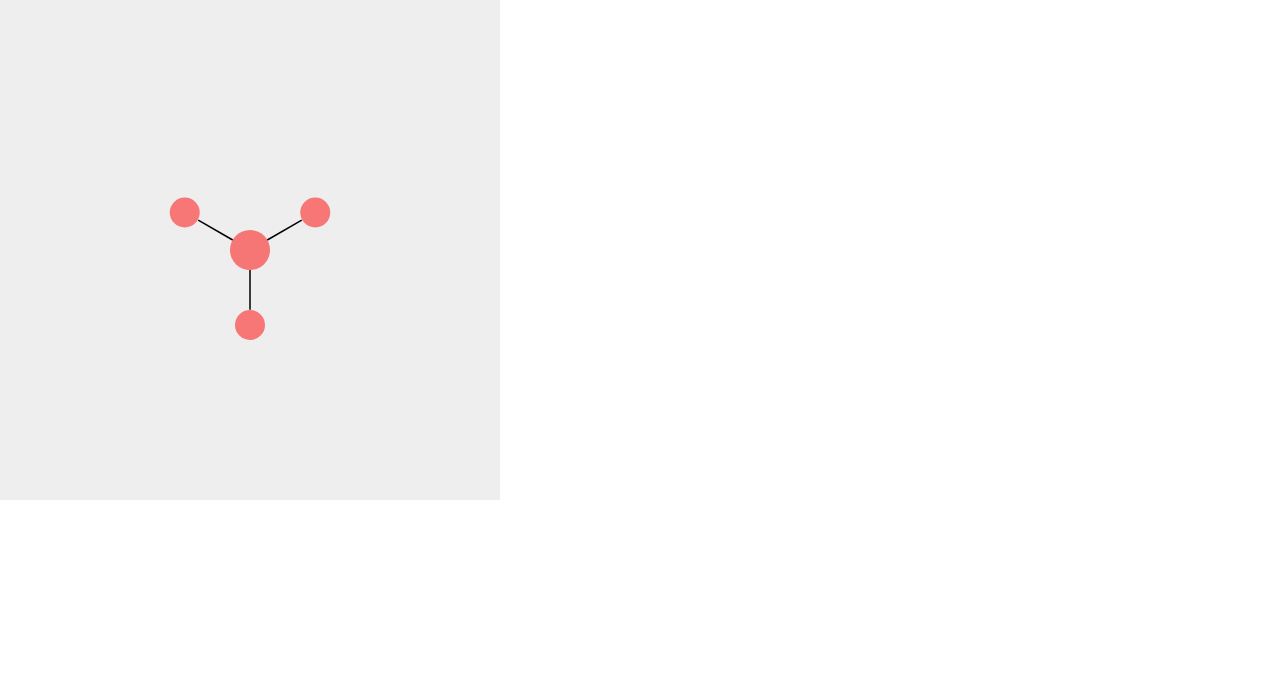
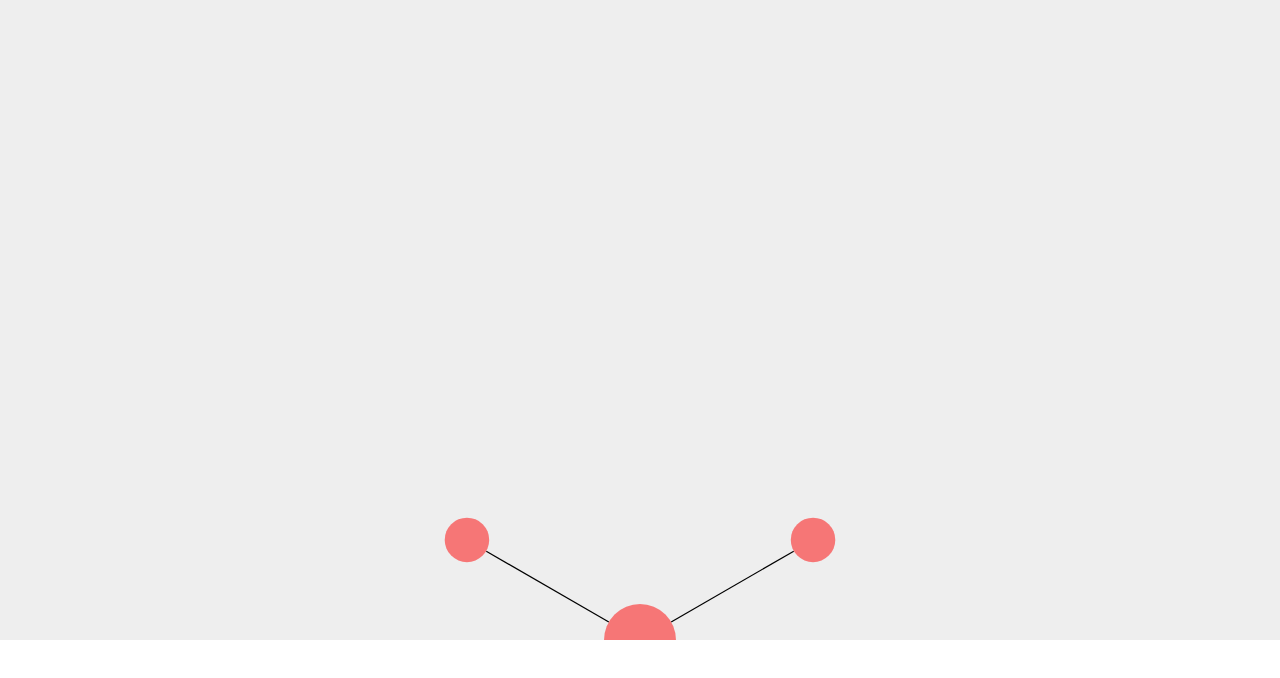
Before and after one commit to kasperski95/portfolio-2019, a React (Create React App) app: page / in a window 1280 px wide. Shown: the top 678 px of the page. Built offline with nearby package versions, Linux system fonts and the light colour scheme.

Commit message:
Add canvas animation

```diff
--- a/src/App.js
+++ b/src/App.js
@@ -11,7 +11,11 @@ class App extends Component {
         {name: "2"},
         {name: "3", children: [
           {name: "A"},
-          {name: "B"}
+          {name: "B"},
+          {name: "C"},
+          {name: "D"},
+          {name: "E"},
+          {name: "F"},
         ]}
       ]}
   }
@@ -20,10 +24,10 @@ class App extends Component {
     return (
       <div className="App">
         <Trenu
-          style={{width: `500px`, height: `500px`, backgroundColor: `#EEE`}}
+          style={{width: `100%`, height: `100%`, backgroundColor: `#EEE`}}
           root={this.state.root}
-          size={40}
-          scaling={0.75}
+          size={72}
+          scaling={0.618}
         />
       </div>
     );
--- a/src/components/Trenu.js
+++ b/src/components/Trenu.js
@@ -7,13 +7,13 @@ export default class Trenu extends Component {
     super(props);
 
     //generate data structure to work with (BFS)
-    let root = {userData: props.root, parent: null, children: [], expanded: true, visible: true, height: 0};
+    let root = {userData: props.root, parent: null, children: [], expanded: true, visible: true, depth: 0, height: -1, ref: React.createRef()};
     let nodes = [root];
     let queue = [];
     let maxHeight = 0;
 
     root.userData.children.forEach(child => {
-      queue.push({userData: child, parent: root, children: [], expanded: false, visible: true, height: 1});
+      queue.push({userData: child, parent: root, children: [], expanded: false, visible: true, depth: 1, height: -1, ref: React.createRef()});
       root.children.push(queue[queue.length-1]);
       maxHeight = 1;
     });
@@ -24,9 +24,9 @@ export default class Trenu extends Component {
       if (node.userData.children) {
         node.userData.children.forEach((child) => {
           if (queue.indexOf(child) === -1) {
-            queue.push({userData: child, parent: node, children: [], expanded: false, visible: false, height: node.height + 1});
+            queue.push({userData: child, parent: node, children: [], expanded: false, visible: false, depth: node.depth + 1, height: -1, ref: React.createRef()});
             node.children.push(queue[queue.length-1]);
-            if (node.height + 1 > maxHeight) maxHeight = node.height + 1;
+            if (node.depth + 1 > maxHeight) maxHeight = node.depth + 1;
           }
         });
       }
@@ -34,7 +34,7 @@ export default class Trenu extends Component {
 
     //depth -> height
     nodes.forEach((value, index, array) => {
-      array[index].height = maxHeight - array[index].height;
+      array[index].height = maxHeight - array[index].depth;
     });
 
     this.state = {
@@ -78,18 +78,20 @@ export default class Trenu extends Component {
         active: node.parent
       })
     }
+    console.log(this.state);
+
   }
 
 
   render() {
     return (
       <div style={{...this.props.style, overflow: `hidden`}}>
-        <Canvas>
+        <Canvas focusOn={this.state.active} scaling={this.props.scaling} nodeSize={this.props.size}>
           <Node
             onClick={this.handleClick}
             data={this.state.nodes[0]}
             scaling={this.props.scaling}
-            span={100}
+            span={200}
             active={this.state.active}
             root={this.state.root}
             size={this.props.size}
--- a/src/components/atoms/Canvas.js
+++ b/src/components/atoms/Canvas.js
@@ -1,12 +1,32 @@
 import React, { Component } from 'react'
+import { Motion, spring } from 'react-motion'
 
 export default class Canvas extends Component {
   render() {
+    const focused = this.props.focusOn;
+    const scaling = this.props.scaling;
+    const scale = 1 / scaling**focused.depth;
+    let x = 0;
+    let y = 0;
+
+
+    if(focused.ref.current) {
+      let tmp = focused;
+      while(tmp) {
+        x -= (tmp.ref.current.offsetLeft * scaling**tmp.depth);
+        y -= (tmp.ref.current.offsetTop * scaling**tmp.depth);
+        tmp = tmp.parent;
+      }
+    }
+
     return (
-      <div style={{...canvasStyle,
-        transform: `translate(${this.props.x || 0}px, ${this.props.y || 0}px) scale(${this.props.scale || 1})`}}>
-        {this.props.children}
-      </div>
+      <Motion style={{x: spring(x), y: spring(y), scale: spring(scale)}}>{i => (
+        <div style={{...canvasStyle,
+          transform: `translate(${i.x * i.scale}px, ${i.y * i.scale}px) scale(${i.scale})`}}>
+          {this.props.children}
+        </div>
+      )}
+      </Motion>
     )
   }
 }
--- a/src/components/atoms/Node.js
+++ b/src/components/atoms/Node.js
@@ -11,7 +11,7 @@ export default class Node extends Component {
     }
 
     const deadzone = this.props.size;
-    const offset = this.props.offset || 0;
+    const offset = this.props.offset / this.props.scaling;
     const span = this.props.data.expanded? this.props.span : 0;
     const angle = this.props.angle || 0;
     const angleDelta = this.props.data.children? 2 * Math.PI / this.props.data.children.length : 0;
@@ -50,6 +50,7 @@ export default class Node extends Component {
               transform: `translate(-50%, -50%) scale(${this.props.scaling})`,
               opacity: `${interpolated.subtreeOpacity}`
               }}
+              ref={this.props.data.ref}
               >
               <div style={{...miniWrapper}}>
 
```
